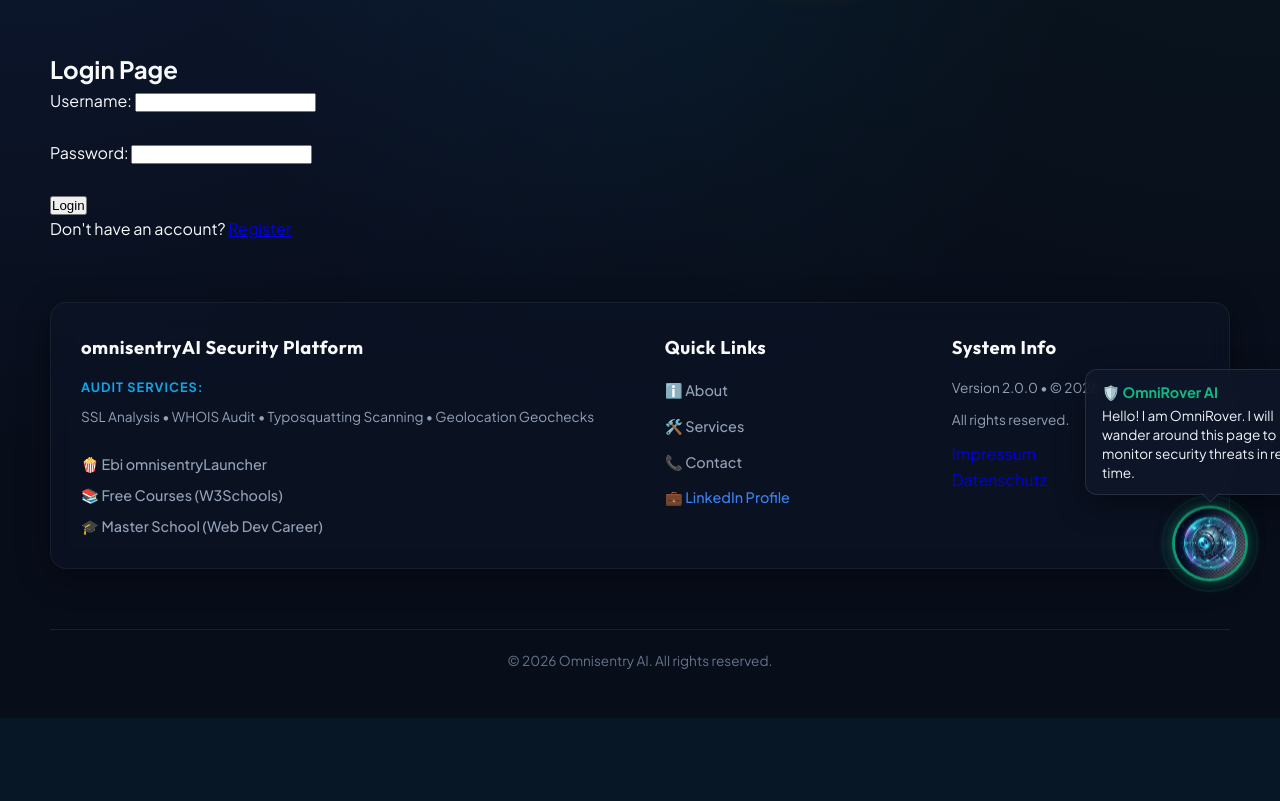
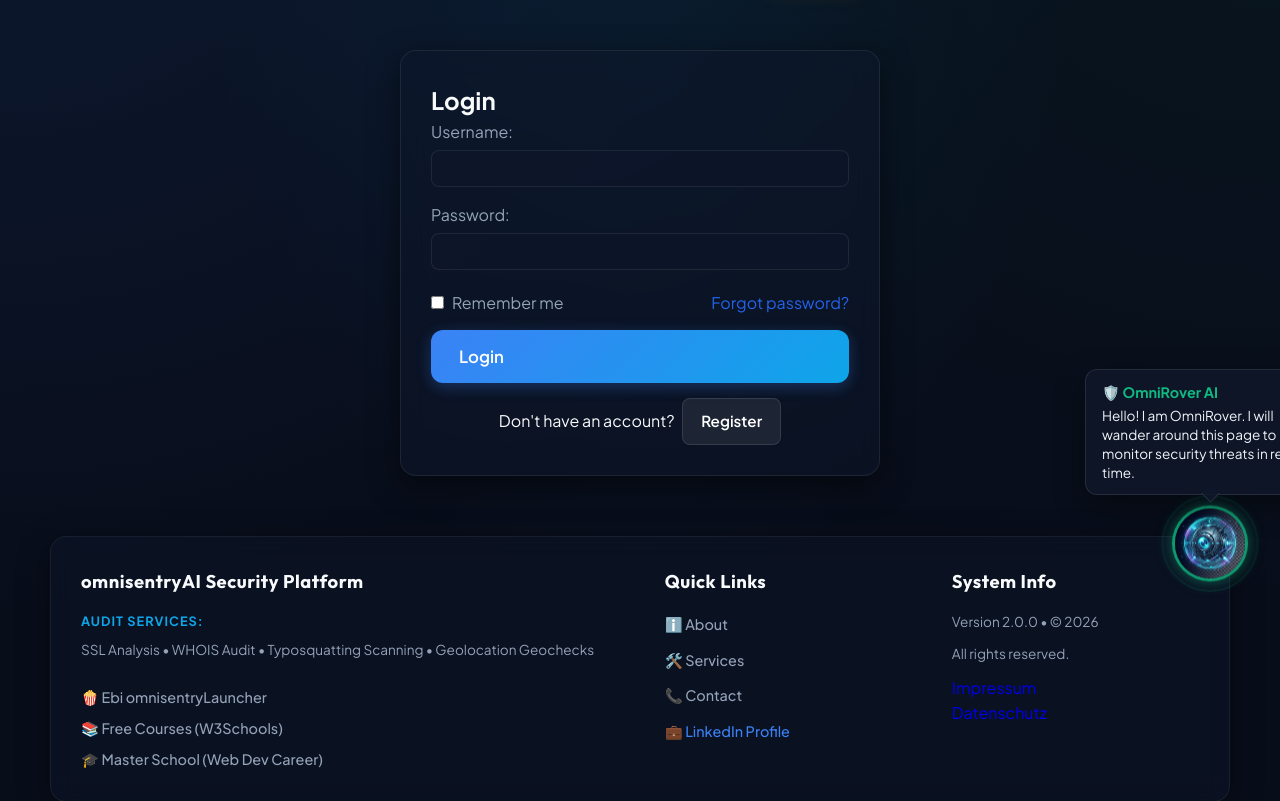
Before and after one commit to bolokaiemi/Omnisentry-AI, a FastAPI app: page /login in a window 1280 px wide. Shown: the part 180-981 px from the top of the page. Before the commit the page ends 849 px from the top, so only its background shows below. Run offline with FastAPI, Linux system fonts and the light colour scheme.

Commit message:
updated login and register

```diff
--- a/app.py
+++ b/app.py
@@ -11,11 +11,165 @@ from fastapi.staticfiles import StaticFiles
 from fastapi.responses import HTMLResponse, RedirectResponse
 from starlette.middleware.sessions import SessionMiddleware
 
+try:
+    from fastapi_mail import FastMail, MessageSchema, ConnectionConfig
+except ImportError:  # pragma: no cover
+    FastMail = None
+    MessageSchema = None
+    ConnectionConfig = None
+from pydantic import EmailStr
+from dotenv import load_dotenv
+
+load_dotenv()
+
+
+
+
+# ============================================================
+# FASTAPI-MAIL CONFIGURATION
+# ============================================================
+
+if ConnectionConfig and FastMail:
+    mail_config = ConnectionConfig(
+        MAIL_USERNAME=os.getenv("MAIL_USERNAME", "test_user@example.com"),
+        MAIL_PASSWORD=os.getenv("MAIL_PASSWORD", "testpassword"),
+        MAIL_FROM=os.getenv("MAIL_FROM", "test_user@example.com"),
+        MAIL_PORT=int(os.getenv("MAIL_PORT", 587)),
+        MAIL_SERVER=os.getenv("MAIL_SERVER", "smtp.example.com"),
+        MAIL_STARTTLS=True,
+        MAIL_SSL_TLS=False,
+        USE_CREDENTIALS=True,
+        VALIDATE_CERTS=True,
+    )
+else:
+    mail_config = None
+
+
+# ============================================================
+# CONFIRMATION EMAIL
+# ============================================================
+
+async def send_confirmation_email(
+    email: EmailStr,
+    username: str,
+    confirmation_token: str
+):
+    confirmation_link = (
+        f"http://localhost:8000/confirm-email/"
+        f"{confirmation_token}"
+    )
+
+    html_content = f"""
+    <!DOCTYPE html>
+    <html>
+    <head>
+        <meta charset="UTF-8">
+        <title>Confirm Your Email</title>
+    </head>
+
+    <body style="
+        margin: 0;
+        padding: 0;
+        background-color: #f4f7fb;
+        font-family: Arial, sans-serif;
+    ">
+
+        <div style="
+            max-width: 600px;
+            margin: 40px auto;
+            background: #ffffff;
+            padding: 35px;
+            border-radius: 12px;
+            box-shadow: 0 4px 15px rgba(0,0,0,0.08);
+        ">
+
+            <h1 style="
+                color: #2563eb;
+                text-align: center;
+            ">
+                Welcome!
+            </h1>
+
+            <h2>
+                Hello {username},
+            </h2>
+
+            <p style="
+                font-size: 16px;
+                line-height: 1.6;
+                color: #444;
+            ">
+                Thank you for registering with our platform.
+                Please confirm your email address to activate
+                your account.
+            </p>
+
+            <div style="text-align: center; margin: 30px 0;">
+
+                <a href="{confirmation_link}"
+                   style="
+                       display: inline-block;
+                       padding: 14px 28px;
+                       background-color: #2563eb;
+                       color: #ffffff;
+                       text-decoration: none;
+                       border-radius: 8px;
+                       font-weight: bold;
+                   ">
+                    Confirm My Email
+                </a>
+
+            </div>
+
+            <p style="
+                font-size: 14px;
+                color: #777;
+                line-height: 1.5;
+            ">
+                If you did not create an account, you can safely
+                ignore this email.
+            </p>
+
+            <hr style="
+                border: 0;
+                border-top: 1px solid #eeeeee;
+                margin: 30px 0;
+            ">
+
+            <p style="
+                text-align: center;
+                font-size: 12px;
+                color: #999;
+            ">
+                © 2026 Your Platform. All rights reserved.
+            </p>
+
+        </div>
+
+    </body>
+    </html>
+    """
+
+    message = MessageSchema(
+        subject="Confirm Your Email Address",
+        recipients=[email],
+        body=html_content,
+        subtype="html",
+    )
+
+    if mail_config and FastMail:
+        fast_mail = FastMail(mail_config)
+        await fast_mail.send_message(message)
+
+
+
+
+
+
 
 
 
 from contextlib import asynccontextmanager
-from dotenv import load_dotenv
 
 from datetime import datetime
 import os
@@ -63,8 +217,6 @@ phishing_model = _load_model(os.path.join(os.path.dirname(os.path.abspath(__file
 # LOAD ENV
 # ==========================================
 
-load_dotenv()
-
 OPENAI_API_KEY = os.getenv(
     "OPENAI_API_KEY"
 )
@@ -76,13 +228,8 @@ OPENAI_API_KEY = os.getenv(
 from src.website_analyzer import (
     analyze_website
 )
-app = FastAPI()
+# Removed duplicate FastAPI app initialization and static mount; using the later defined app with lifespan and proper middleware.
 
-app.mount(
-    "/static",
-    StaticFiles(directory="static"),
-    name="static"
-)
 
 
 # ==========================================
@@ -107,6 +254,7 @@ async def lifespan(app: FastAPI):
 # APP
 # ==========================================
 
+# Removed earlier FastAPI initialization (duplicate app instance).
 app = FastAPI(
     title="Omnisentry AI",
     description="AI Website Trust Verification",
@@ -114,7 +262,37 @@ app = FastAPI(
     lifespan=lifespan
 )
 
+
+# ==============================
+# SESSION MIDDLEWARE
+# ==============================
+app.add_middleware(
+    SessionMiddleware,
+    secret_key=os.getenv("SECRET_KEY", "change-this-secret-key")
+)
 app.include_router(backend_router)
+
+
+# ==============================
+# AUTH DEPENDENCY
+# ==============================
+from fastapi import Depends, HTTPException
+from fastapi.responses import RedirectResponse
+
+def require_auth(request: Request):
+    """
+    Protect a route with the current login session.
+
+    FastAPI dependencies cannot stop route execution merely by returning
+    a RedirectResponse, so raise an HTTP 303 with a Location header.
+    """
+    if not request.session.get("username"):
+        raise HTTPException(
+            status_code=303,
+            headers={"Location": "/login"}
+        )
+    return True
+
 
 from fastapi.responses import JSONResponse
 
@@ -175,6 +353,7 @@ async def home(
 
 @app.get("/map")
 async def map_page(
+
     request: Request
 ):
 
@@ -407,7 +586,7 @@ async def omnipop_page(request: Request):
             "request": request
         }
     )
-@app.get("/dashboard")
+@app.get("/dashboard", dependencies=[Depends(require_auth)])
 async def dashboard(request: Request):
 
     return templates.TemplateResponse(
@@ -813,24 +992,18 @@ def datenschutz(request: Request):
 
 
 
-from starlette.middleware.sessions import SessionMiddleware
+
 from werkzeug.security import generate_password_hash, check_password_hash
 
 
 # ============================================================
 # FASTAPI APPLICATION (Removed duplicate)
 # ============================================================
-# Using the initial FastAPI instance defined earlier (lines 111-115).
+# Using the single FastAPI instance defined above.
 
 
 # ============================================================
-# SESSION CONFIGURATION
-# ============================================================
 
-app.add_middleware(
-    SessionMiddleware,
-    secret_key="your_secret_key_here"
-)
 
 
 # ============================================================
@@ -842,9 +1015,19 @@ app.add_middleware(
 
 # ============================================================
 # MOCK DATABASE
+users = {}  # in-memory user store
 # ============================================================
 
-users = {}
+import uuid
+reset_tokens = {}  # in-memory token store
+
+
+
+
+
+from fastapi import FastAPI, Request
+from starlette.middleware.sessions import SessionMiddleware
+
 
 
 # ============================================================
@@ -863,6 +1046,8 @@ async def register_page(request: Request):
             "request": request
         }
     )
+
+
 
 
 # ============================================================
@@ -912,11 +1097,12 @@ async def register(
 # ============================================================
 
 @app.get("/login", response_class=HTMLResponse)
+
 async def login_page(request: Request):
     return templates.TemplateResponse(
         request=request,
         name="login.html",
-        context={"request": request, "show_register": request.query_params.get('show') == 'register'}
+        context={"show_register": request.query_params.get('show') == 'register'}
     )
 
 # ============================================================
@@ -927,7 +1113,7 @@ async def login_page(request: Request):
 async def login(
     request: Request,
     username: str = Form(...),
-    password: str = Form(...)
+    password: str = Form(...),
 ):
 
     # Find user
@@ -938,21 +1124,101 @@ async def login(
         user_password,
         password
     ):
-
         return templates.TemplateResponse(
-        "login.html",
-        {"request": request},
-        status_code=200,
-    )
+            "login.html",
+            {"request": request},
+            status_code=200,
+        )
 
     # Store username in session
     request.session["username"] = username
 
     # Redirect to dashboard
-    return RedirectResponse(
-        url="/dashboard",
-        status_code=303
+    return RedirectResponse(url="/dashboard", status_code=303)
+
+# ============================================================
+# FORGOT PASSWORD - GET
+# ============================================================
+
+@app.get("/forgot_password", response_class=HTMLResponse)
+async def forgot_password_page(request: Request):
+    return templates.TemplateResponse(
+        request=request,
+        name="forgot_password.html",
+        context={"request": request}
     )
+
+# ============================================================
+# FORGOT PASSWORD - POST
+# ============================================================
+
+import uuid
+from datetime import datetime, timedelta
+
+@app.post("/forgot_password")
+async def forgot_password(request: Request, username: str = Form(...)):
+    if username not in users:
+        # For security, do not reveal existence
+        return templates.TemplateResponse(
+            "forgot_password.html",
+            {"request": request, "error": "If the username exists, a reset link has been sent."},
+            status_code=200,
+        )
+    token = str(uuid.uuid4())
+    reset_tokens[token] = {"username": username, "expires": datetime.utcnow() + timedelta(hours=1)}
+    reset_link = f"{request.url_for('reset_password_page', token=token)}"
+    # In real app, send email. Here, render link page.
+    return templates.TemplateResponse(
+        request=request,
+        name="reset_password_sent.html",
+        context={"request": request, "reset_link": reset_link}
+    )
+
+# ============================================================
+# RESET PASSWORD - GET
+# ============================================================
+
+@app.get("/reset_password/{token}", response_class=HTMLResponse, name="reset_password_page")
+async def reset_password_page(request: Request, token: str):
+    token_data = reset_tokens.get(token)
+    if not token_data or token_data["expires"] < datetime.utcnow():
+        return templates.TemplateResponse(
+            "reset_password.html",
+            {"request": request, "error": "Invalid or expired token."},
+            status_code=400,
+        )
+    return templates.TemplateResponse(
+        request=request,
+        name="reset_password.html",
+        context={"request": request, "token": token}
+    )
+
+# ============================================================
+# RESET PASSWORD - POST
+# ============================================================
+
+@app.post("/reset_password/{token}")
+async def reset_password(request: Request, token: str, password: str = Form(...), confirm: str = Form(...)):
+    token_data = reset_tokens.get(token)
+    if not token_data or token_data["expires"] < datetime.utcnow():
+        return templates.TemplateResponse(
+            "reset_password.html",
+            {"request": request, "error": "Invalid or expired token."},
+            status_code=400,
+        )
+    if password != confirm:
+        return templates.TemplateResponse(
+            "reset_password.html",
+            {"request": request, "token": token, "error": "Passwords do not match."},
+            status_code=200,
+        )
+    # Update user's password
+    username = token_data["username"]
+    users[username] = generate_password_hash(password, method="pbkdf2:sha256")
+    # Remove token
+    del reset_tokens[token]
+    # Redirect to login
+    return RedirectResponse(url="/login", status_code=303)
 
 
 # ============================================================
@@ -961,19 +1227,12 @@ async def login(
 
 @app.get(
     "/dashboard",
-    response_class=HTMLResponse
+    response_class=HTMLResponse,
+    dependencies=[Depends(require_auth)]
 )
 async def dashboard(request: Request):
 
     username = request.session.get("username")
-
-    # User is not authenticated
-    if not username:
-
-        return RedirectResponse(
-            url="/login",
-            status_code=303
-        )
 
     return templates.TemplateResponse(
         "dashboard.html",
@@ -991,8 +1250,8 @@ async def dashboard(request: Request):
 @app.get("/logout")
 async def logout(request: Request):
 
-    # Remove username from session
-    request.session.pop("username", None)
+    # Clear the authenticated session
+    request.session.clear()
 
     # Redirect to login
     return RedirectResponse(
--- a/templates/login.html
+++ b/templates/login.html
@@ -1,39 +1,60 @@
 {% extends 'base.html' %}
 
 {% block content %}
-<div class="auth-page-container">
+<div class="page-container" style="max-width: 480px; margin: 40px auto;">
+    <div class="card glass-login-card" style="padding: 30px; background: rgba(15, 23, 42, 0.5); border: 1px solid rgba(255, 255, 255, 0.08); border-radius: 16px; backdrop-filter: blur(12px); box-shadow: 0 10px 30px rgba(0, 0, 0, 0.5);">
         {% if request.session.get('username') %}
             <h2>Account Status</h2>
             <p>You are currently logged in.</p>
             <form action="{{ url_for('logout') }}" method="POST">
-            <button type="submit">Logout</button>
+                <button type="submit" class="btn btn-primary" style="width: 100%;">Logout</button>
             </form>
         {% else %}
             {% if show_register %}
-        <h2>Registration Page</h2>
+                <h2>Registration</h2>
                 <form action="{{ url_for('register') }}" method="POST">
-            <label for="name">Full Name:</label>
-            <input type="text" id="name" name="name" required><br><br>
-            <label for="email">Email:</label>
-            <input type="email" id="email" name="email" required><br><br>
-            <label for="username">Username:</label>
-            <input type="text" id="username" name="username" required><br><br>
-            <label for="password">Password:</label>
-            <input type="password" id="password" name="password" required><br><br>
-            <button type="submit">Register</button>
+                    <div style="margin-bottom: 15px;">
+                        <label for="name" style="display:block; margin-bottom:5px; color: var(--text-secondary);">Full Name:</label>
+                        <input type="text" id="name" name="name" required style="width:100%; padding:10px; border-radius:8px; border:1px solid var(--border-color); background: rgba(15,23,42,0.6); color:white;">
+                    </div>
+                    <div style="margin-bottom: 15px;">
+                        <label for="email" style="display:block; margin-bottom:5px; color: var(--text-secondary);">Email:</label>
+                        <input type="email" id="email" name="email" required style="width:100%; padding:10px; border-radius:8px; border:1px solid var(--border-color); background: rgba(15,23,42,0.6); color:white;">
+                    </div>
+                    <div style="margin-bottom: 15px;">
+                        <label for="username" style="display:block; margin-bottom:5px; color: var(--text-secondary);">Username:</label>
+                        <input type="text" id="username" name="username" required style="width:100%; padding:10px; border-radius:8px; border:1px solid var(--border-color); background: rgba(15,23,42,0.6); color:white;">
+                    </div>
+                    <div style="margin-bottom: 20px;">
+                        <label for="password" style="display:block; margin-bottom:5px; color: var(--text-secondary);">Password:</label>
+                        <input type="password" id="password" name="password" required style="width:100%; padding:10px; border-radius:8px; border:1px solid var(--border-color); background: rgba(15,23,42,0.6); color:white;">
+                    </div>
+                    <button type="submit" class="btn btn-primary" style="width:100%;">Register</button>
                 </form>
-        <p>Already have an account? <a href="{{ url_for('login_page') }}">Login</a></p>
+                <p style="margin-top:15px; text-align:center;">Already have an account? <a href="{{ url_for('login_page') }}" class="btn btn-secondary" style="margin-left:5px;">Login</a></p>
             {% else %}
-        <h2>Login Page</h2>
+                <h2>Login</h2>
                 <form action="{{ url_for('login') }}" method="POST">
-            <label for="username">Username:</label>
-            <input type="text" id="username" name="username" required><br><br>
-            <label for="password">Password:</label>
-            <input type="password" id="password" name="password" required><br><br>
-            <button type="submit">Login</button>
+                    <div style="margin-bottom: 15px;">
+                        <label for="username" style="display:block; margin-bottom:5px; color: var(--text-secondary);">Username:</label>
+                        <input type="text" id="username" name="username" required style="width:100%; padding:10px; border-radius:8px; border:1px solid var(--border-color); background: rgba(15,23,42,0.6); color:white;">
+                    </div>
+                    <div style="margin-bottom: 20px;">
+                        <label for="password" style="display:block; margin-bottom:5px; color: var(--text-secondary);">Password:</label>
+                        <input type="password" id="password" name="password" required style="width:100%; padding:10px; border-radius:8px; border:1px solid var(--border-color); background: rgba(15,23,42,0.6); color:white;">
+                    </div>
+                    <div class="auth-page-field" style="display:flex; align-items:center; justify-content:space-between; margin-bottom: 15px;">
+                        <div style="display:flex; align-items:center;">
+                            <input type="checkbox" id="remember" name="remember" style="margin-right:8px;">
+                            <label for="remember" style="color: var(--text-secondary);">Remember me</label>
+                        </div>
+                        <a href="{{ url_for('forgot_password') }}" style="color:#2563eb; text-decoration:none;">Forgot password?</a>
+                    </div>
+                    <button type="submit" class="btn btn-primary" style="width:100%;">Login</button>
                 </form>
-        <p>Don't have an account? <a href="{{ url_for('login_page') }}?show=register">Register</a></p>
+                <p style="margin-top:15px; text-align:center;">Don't have an account? <a href="{{ url_for('login_page') }}?show=register" class="btn btn-secondary" style="margin-left:5px;">Register</a></p>
             {% endif %}
         {% endif %}
     </div>
+</div>
 {% endblock %}
```
Also changed, not shown: templates/forgot_password.html (added, +17 -0 lines), templates/reset_password.html (added, +21 -0 lines), README.md. Lines whose indentation alone changed are shown as unchanged.
